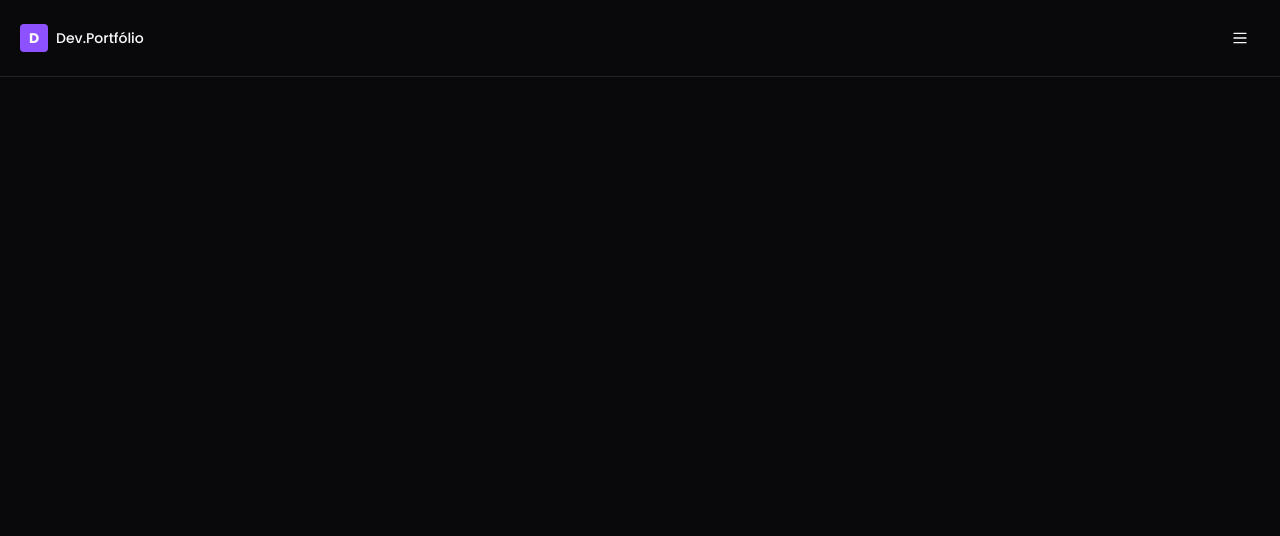
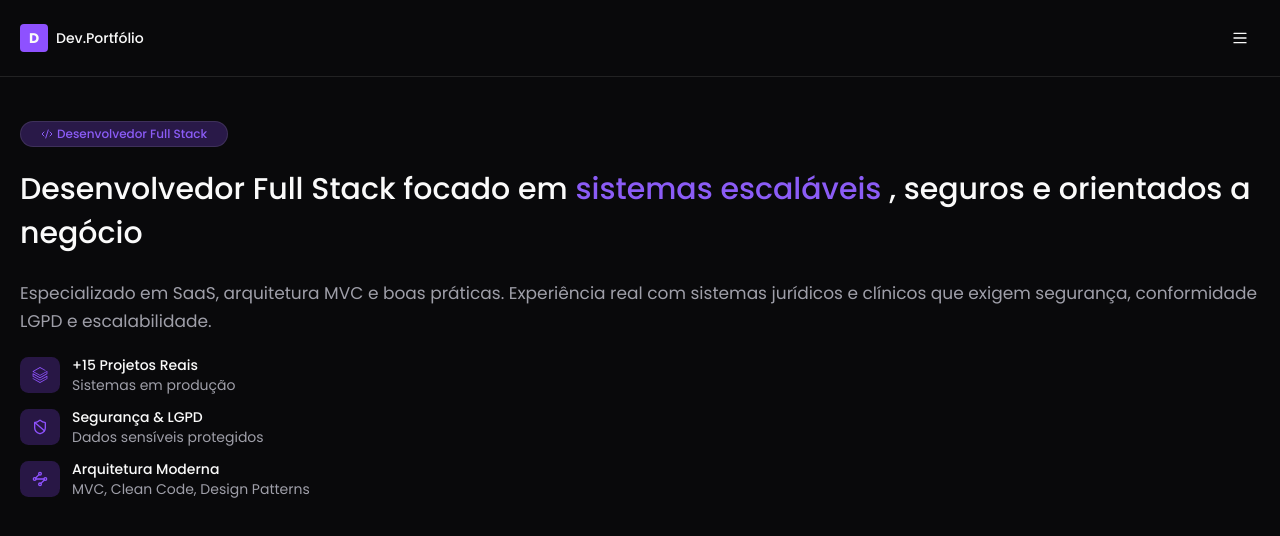
Before and after one commit to marcovaladaress/portfolio, a Next.js app: page / in a window 1280 px wide. Shown: the top 536 px of the page. Built offline with nearby package versions, Linux system fonts and the light colour scheme.

Commit message:
feat:Creating the hero section of the page

```diff
--- a/app/_components/header.tsx
+++ b/app/_components/header.tsx
@@ -5,7 +5,6 @@ import { TextAlignJustify } from "lucide-react";
 const Header = () => {
   return (
     <>
-      <header>
       <div className="flex items-center justify-between p-5">
         <div className="flex items-center gap-2">
           <div className="bg-primary flex h-7 w-7 items-center justify-center rounded">
@@ -17,7 +16,7 @@ const Header = () => {
           <TextAlignJustify />
         </Button>
       </div>
-      </header>
+
       <Separator />
     </>
   );
--- /dev/null
+++ b/app/_components/hero.tsx
@@ -0,0 +1,66 @@
+import { Badge } from "@/components/ui/badge";
+
+import { CodeXml, ShieldBan, Waypoints } from "lucide-react";
+import { SiDatabricks } from "react-icons/si";
+import { Button } from "@/components/ui/button";
+
+const metadata = [
+  {
+    subtitle: "Sistemas em produção",
+    title: "+15 Projetos Reais",
+    icon: SiDatabricks,
+  },
+
+  {
+    subtitle: "Dados sensíveis protegidos",
+    title: "Segurança & LGPD",
+    icon: ShieldBan,
+  },
+  {
+    subtitle: "MVC, Clean Code, Design Patterns",
+    title: "Arquitetura Moderna",
+    icon: Waypoints,
+  },
+];
+
+const Hero = () => {
+  return (
+    <div className="px-5 pt-11">
+      <div>
+        <Badge className="flex items-center gap-1 border border-[#8B5CF6/2] bg-[#291948] px-5 py-1 text-[#8B5CF6]">
+          <CodeXml />
+          Desenvolvedor Full Stack
+        </Badge>
+      </div>
+      <div className="mt-5">
+        <h1 className="text-3xl leading-11 font-medium">
+          Desenvolvedor Full Stack focado em {""}
+          <span className="text-[#8B5CF6]">sistemas escaláveis</span> , seguros
+          e orientados a negócio
+        </h1>
+        <p className="text-muted-foreground mt-6 text-[17px] leading-7">
+          Especializado em SaaS, arquitetura MVC e boas práticas. Experiência
+          real com sistemas jurídicos e clínicos que exigem segurança,
+          conformidade LGPD e escalabilidade.
+        </p>
+      </div>
+      <div className="mt-5 space-y-3">
+        {metadata.map((item, index) => (
+          <div key={index} className="flex items-center gap-3">
+            <div>
+              <Button className="bg-[#281745]">
+                <item.icon className="text-primary" />
+              </Button>
+            </div>
+            <div>
+              <h3 className="text-sm font-medium">{item.title}</h3>
+              <p className="text-muted-foreground text-sm">{item.subtitle}</p>
+            </div>
+          </div>
+        ))}
+      </div>
+    </div>
+  );
+};
+
+export default Hero;
--- a/app/page.tsx
+++ b/app/page.tsx
@@ -1,9 +1,17 @@
 import Header from "./_components/header";
+import Hero from "./_components/hero";
 
 export default function Home() {
   return (
-    <main>
-      <Header />
-    </main>
+    <>
+      <header>
+        <Header />
+      </header>
+      <main>
+        <section>
+          <Hero />
+        </section>
+      </main>
+    </>
   );
 }
--- /dev/null
+++ b/components/ui/badge.tsx
@@ -0,0 +1,48 @@
+import * as React from "react"
+import { cva, type VariantProps } from "class-variance-authority"
+import { Slot } from "radix-ui"
+
+import { cn } from "@/lib/utils"
+
+const badgeVariants = cva(
+  "inline-flex items-center justify-center rounded-full border border-transparent px-2 py-0.5 text-xs font-medium w-fit whitespace-nowrap shrink-0 [&>svg]:size-3 gap-1 [&>svg]:pointer-events-none focus-visible:border-ring focus-visible:ring-ring/50 focus-visible:ring-[3px] aria-invalid:ring-destructive/20 dark:aria-invalid:ring-destructive/40 aria-invalid:border-destructive transition-[color,box-shadow] overflow-hidden",
+  {
+    variants: {
+      variant: {
+        default: "bg-primary text-primary-foreground [a&]:hover:bg-primary/90",
+        secondary:
+          "bg-secondary text-secondary-foreground [a&]:hover:bg-secondary/90",
+        destructive:
+          "bg-destructive text-white [a&]:hover:bg-destructive/90 focus-visible:ring-destructive/20 dark:focus-visible:ring-destructive/40 dark:bg-destructive/60",
+        outline:
+          "border-border text-foreground [a&]:hover:bg-accent [a&]:hover:text-accent-foreground",
+        ghost: "[a&]:hover:bg-accent [a&]:hover:text-accent-foreground",
+        link: "text-primary underline-offset-4 [a&]:hover:underline",
+      },
+    },
+    defaultVariants: {
+      variant: "default",
+    },
+  }
+)
+
+function Badge({
+  className,
+  variant = "default",
+  asChild = false,
+  ...props
+}: React.ComponentProps<"span"> &
+  VariantProps<typeof badgeVariants> & { asChild?: boolean }) {
+  const Comp = asChild ? Slot.Root : "span"
+
+  return (
+    <Comp
+      data-slot="badge"
+      data-variant={variant}
+      className={cn(badgeVariants({ variant }), className)}
+      {...props}
+    />
+  )
+}
+
+export { Badge, badgeVariants }
--- a/package.json
+++ b/package.json
@@ -16,6 +16,7 @@
     "radix-ui": "^1.4.3",
     "react": "19.2.3",
     "react-dom": "19.2.3",
+    "react-icons": "^5.5.0",
     "tailwind-merge": "^3.4.0"
   },
   "devDependencies": {
```
Also changed, not shown: 1 other file (tests, documents, lock files or other folders). Lines whose indentation alone changed are shown as unchanged.
